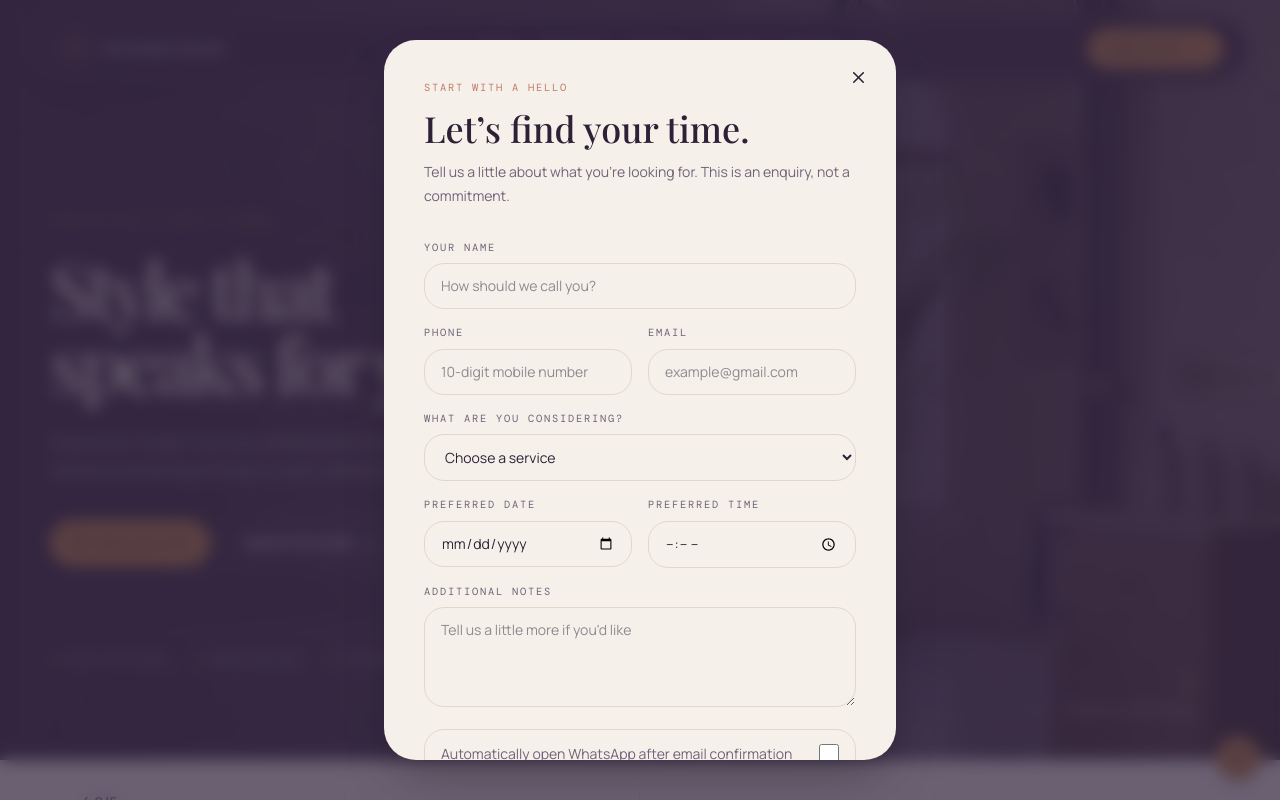
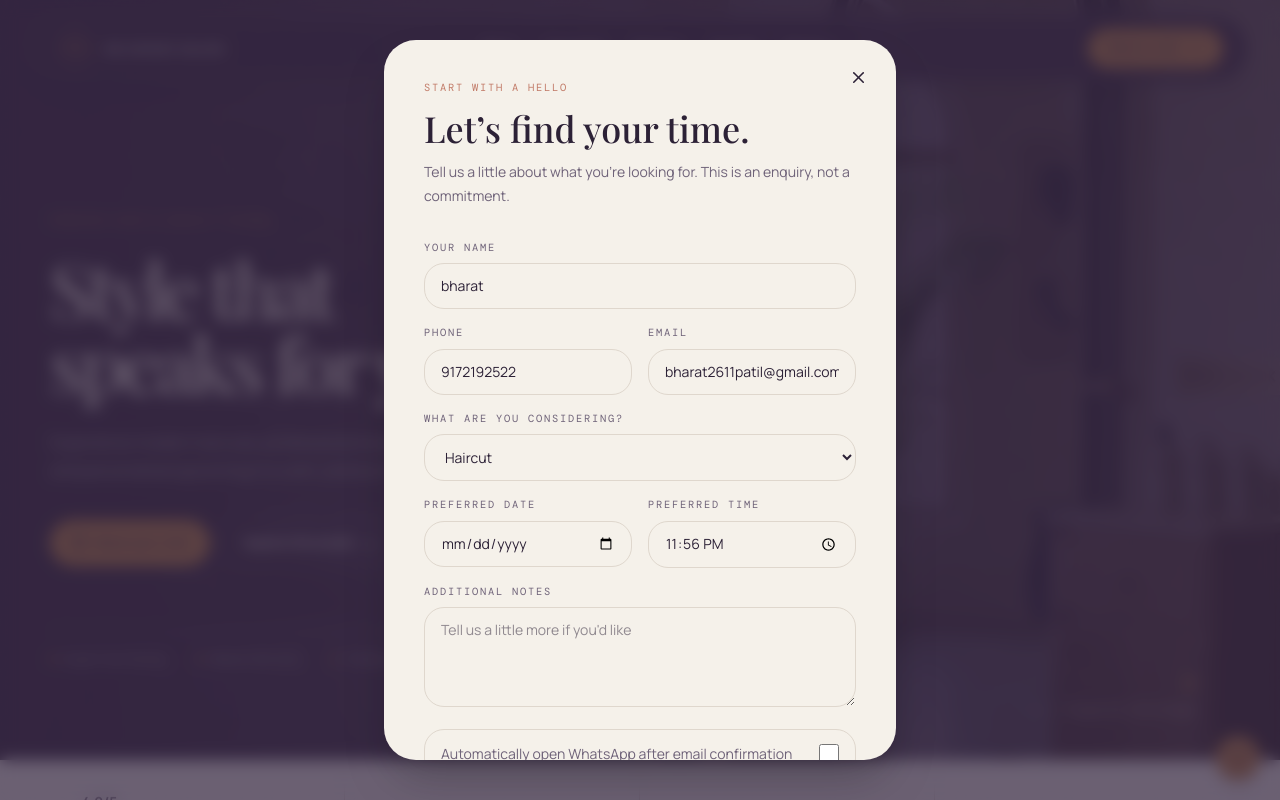
Before and after one commit to bharat2608patil-dotcom/sb-unisex-saloon, a React (Vite) app: page / in a window 1280 px wide. Both pictures are taken after a click on the button "Book your visit". Shown: the top 800 px of the page. Built offline with nearby package versions, Linux system fonts and the light colour scheme; a web font is replaced by a local one.

Commit message:
working on local

```diff
--- a/src/components/sections/BookingDialog.jsx
+++ b/src/components/sections/BookingDialog.jsx
@@ -6,12 +6,12 @@ import { useContact, useServices } from "../../hooks/useSalonData";
 function BookingDialog({ onClose }) {
   const [step, setStep] = useState("form");
   const [form, setForm] = useState({
-    name: "",
-    phone: "",
-    email: "",
-    service: "",
-    date: "",
-    time: "",
+    name: "bharat",
+    phone: "9172192522",
+    email: "bharat2611patil@gmail.com",
+    service: "Haircut",
+    date: "03-10-2026",
+    time: "23:56",
     notes: "",
   });
 
```
